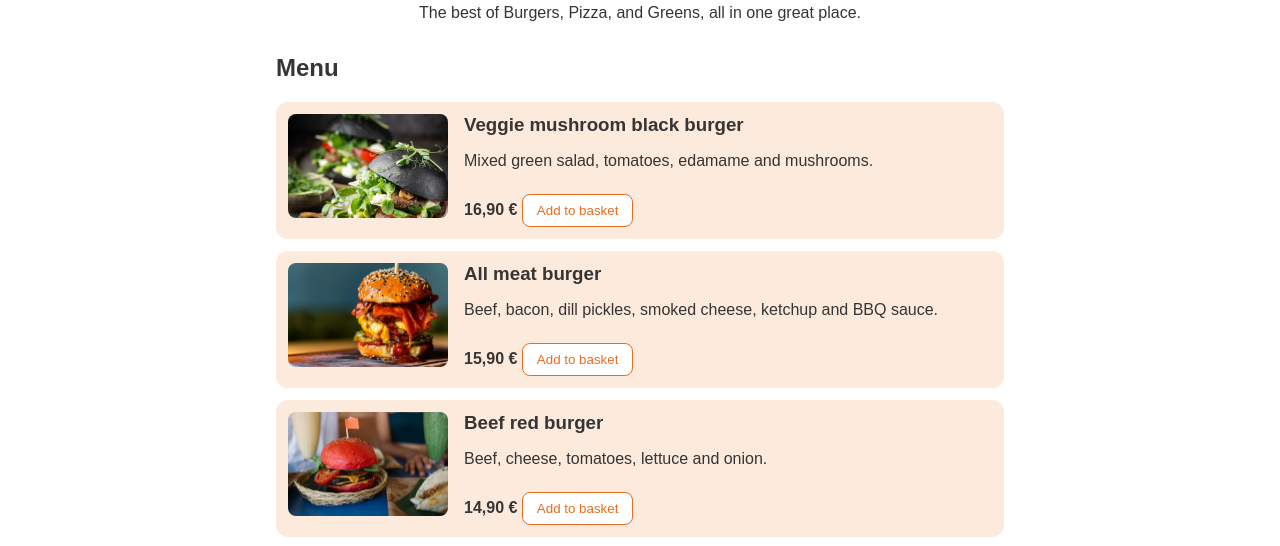
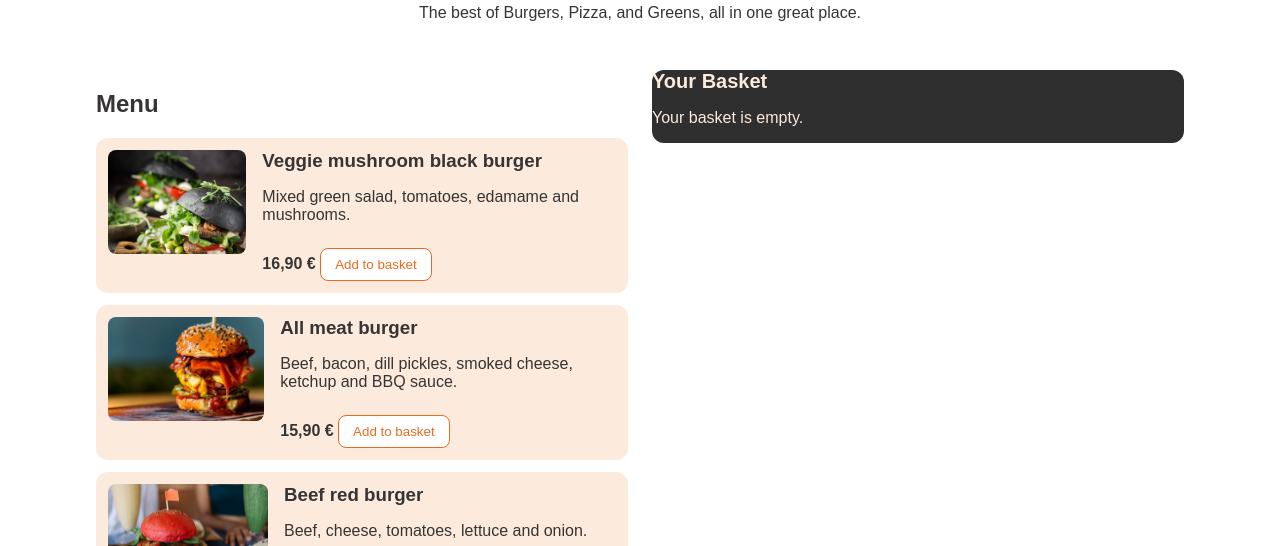
Before and after one commit to kadircetin87/BestellAPP, a plain HTML site: page index.html in a window 1280 px wide. Shown: the part 370-916 px from the top of the page. Drawn offline with Linux system fonts and the light colour scheme.

Commit message:
Render basket contents with live quantity updates

```diff
--- a/index.html
+++ b/index.html
@@ -16,10 +16,16 @@
       <p class="intro">
         The best of Burgers, Pizza, and Greens, all in one great place.
       </p>
-      <section>
-        <h2>Menu</h2>
-        <div id="meal-list"></div>
-      </section>
+      <div class="content">
+        <section>
+          <h2>Menu</h2>
+          <div id="meal-list"></div>
+        </section>
+        <section class="basket">
+          <h2>Your Basket</h2>
+          <div id="basket-list"></div>
+        </section>
+      </div>
     </main>
   </body>
 </html>
--- a/script.js
+++ b/script.js
@@ -28,14 +28,41 @@ function renderCatalog() {
   list.innerHTML = html;
 }
 
+// Sepetteki tek bir yemeğin satırını döndürür
+function getBasketItemTemplate(meal) {
+  return `
+    <div class="basket-item">
+      <p>${meal.quantity} x ${meal.name}</p>
+      <strong>${(meal.price * meal.quantity).toFixed(2).replace(".", ",")} €</strong>
+    </div>
+  `;
+}
+
+// Sepetteki yemekleri ekrana basar
+function renderBasket() {
+  const list = document.getElementById("basket-list");
+  let html = "";
+  for (let i = 0; i < meals.length; i++) {
+    if (meals[i].quantity > 0) {
+      html += getBasketItemTemplate(meals[i]);
+    }
+  }
+  if (html === "") {
+    html = "<p>Your basket is empty.</p>";
+  }
+  list.innerHTML = html;
+}
+
 // Tıklanan yemeğin adedini 1 artırır
 function increaseQuantity(i) {
   meals[i].quantity += 1;
   const button = document.getElementById("add-button-" + i);
   button.textContent = "Added " + meals[i].quantity;
+  renderBasket();
 }
 
 // Sayfa yüklendiğinde çalışır
 function init() {
   renderCatalog();
+  renderBasket();
 }
--- a/style.css
+++ b/style.css
@@ -59,6 +59,52 @@ section {
   cursor: pointer;
 }
 
+.content {
+  display: flex;
+  align-items: flex-start;
+  gap: 24px;
+  max-width: 1120px;
+  margin: 0 auto;
+  padding: 0 16px;
+}
+.content section {
+  flex: 1;
+  max-width: none;
+  margin: 32px 0;
+  padding: 0;
+}
+.basket {
+  flex: 0 0 300px;
+  margin-top: 32px;
+  padding: 16px;
+  background: #2f2f2f;
+  color: #fceadc;
+  border-radius: 12px;
+}
+.basket h2 {
+  margin-top: 0;
+  font-size: 20px;
+}
+.basket-item {
+  display: flex;
+  justify-content: space-between;
+  gap: 8px;
+  padding: 8px 0;
+  border-bottom: 1px solid #4a4a4a;
+}
+.basket-item p {
+  margin: 0;
+}
+@media (max-width: 900px) {
+  .content {
+    flex-direction: column;
+  }
+  .basket {
+    flex: none;
+    width: 100%;
+    margin-top: 0;
+  }
+}
 @media (max-width: 540px) {
   .cover {
     height: 180px;
```
